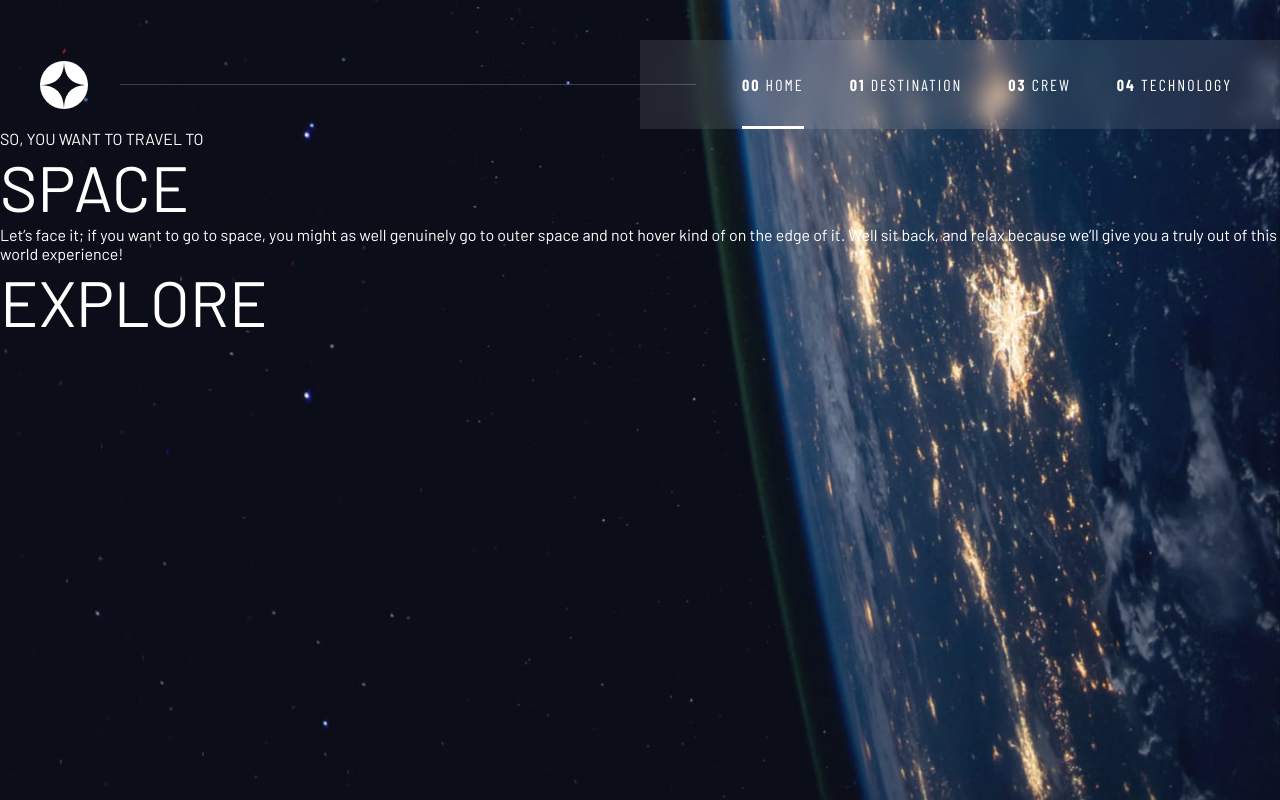
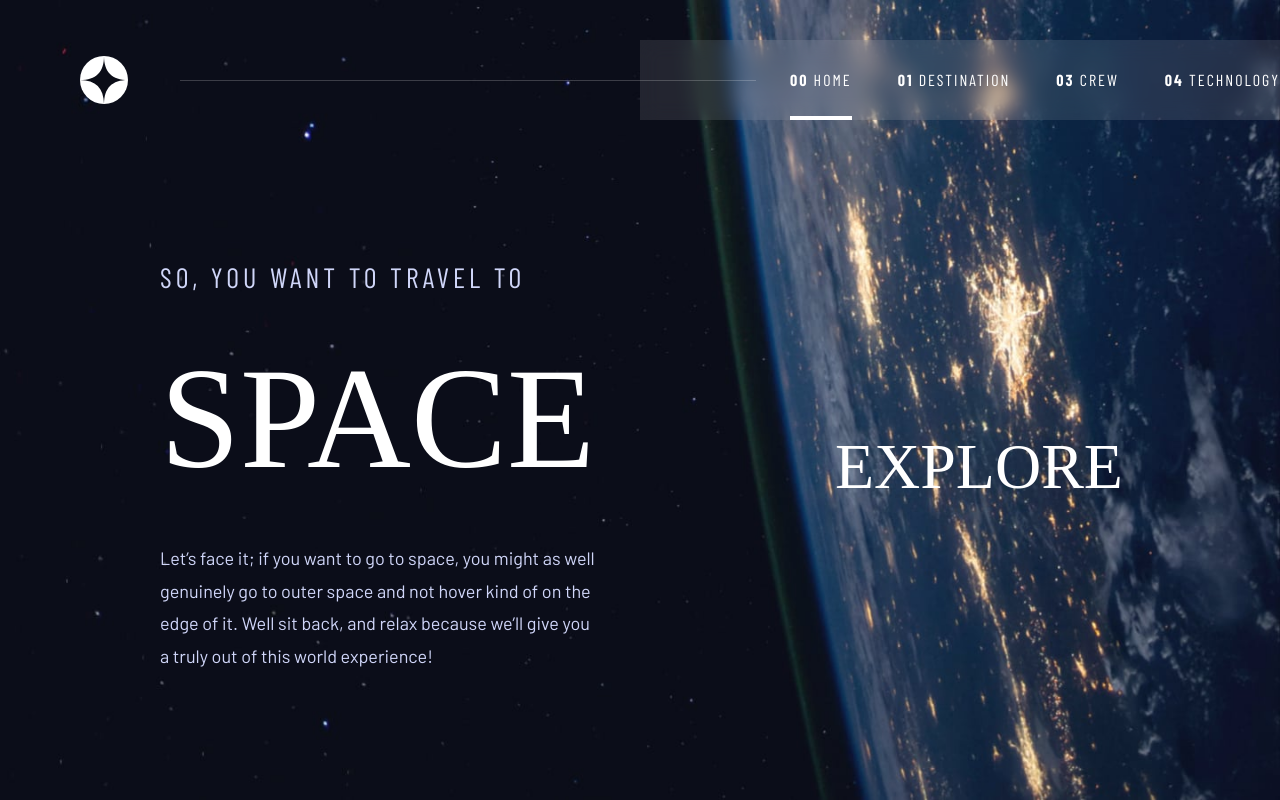
Before and after one commit to aminetiouk/space-tourism-website, a React (Vite) app: page / in a window 1280 px wide. Built offline with nearby package versions, Linux system fonts and the light colour scheme; a web font is replaced by a local one.

Commit message:
style(home): apply text presets, improve layout and spacing for hero section

```diff
--- a/src/App.css
+++ b/src/App.css
@@ -72,6 +72,7 @@ body {
   font-family: 'Barlow', sans-serif;
   color: var(--white);
   background-color: var(--blue-900);
+  height: 100vh;
 }
 
 /* Bellefair Text Presets */
@@ -117,6 +118,7 @@ body {
   line-height: 1.2;
   letter-spacing: 4px;
   text-transform: uppercase;
+  color: var(--blue-300);
 }
 
 .text-preset-7 {
@@ -140,6 +142,7 @@ body {
   font-size: 18px;
   line-height: 1.8;
   letter-spacing: 0px;
+  color: var(--blue-300);
 }
 
 /* Utility Classes */
@@ -179,30 +182,35 @@ body {
 
 /* Home */
 .home {
+  height: calc(100vh - 80px - 40px);
+  display: flex;
+  padding: var(--space-1600) 10rem;
 }
 
 .hero {
+  display: flex;
+  gap: 15rem;
+  margin-top: auto;
+  justify-content: space-between;
 }
 
 .hero-text {
+  flex: 1;
 }
 
-.hero-text p:nth-of-type(1) {
-}
-.hero-text p:nth-of-type(2) {
-  font-size: 4rem;
-}
-.hero-text p:nth-of-type(3) {
+.hero a {
+  align-self: center;
 }
 
 .hero-button {
   font-size: 4rem;
   color: var(--white);
+  align-self: center;
 }
 
 /* Header */
 .navbar {
-  margin-top: 40px;
+  padding-top: 40px;
 }
 
 .nav-content {
@@ -213,7 +221,7 @@ body {
 .nav-logo {
   height: 48px;
   width: 48px;
-  margin-left: 40px;
+  margin: 0 5rem;
 }
 
 .nav-line {
@@ -222,15 +230,15 @@ body {
   background-color: rgba(255, 255, 255, 0.2);
   margin-left: 20px;
   z-index: 999;
-  left: 100px;
+  left: 10rem;
   position: absolute;
 }
 
 .nav-links {
-  background-color: rgba(255, 255, 255, .1);
+  background-color: rgba(255, 255, 255, 0.1);
   backdrop-filter: blur(10px);
   display: flex;
-  padding: 35px 48px 35px 0;
+  height: 80px;
   width: calc(100vw / 2);
   margin-left: auto;
   justify-content: end;
@@ -242,13 +250,12 @@ body {
   position: relative;
 }
 
-
 .active::after {
-  content: "";
+  content: '';
   position: absolute;
-  height: 3px;
+  height: 4px;
   width: 100%;
   background-color: white;
   left: 0;
-  bottom: -35px;
+  bottom: -30px;
 }
--- a/src/components/Home.jsx
+++ b/src/components/Home.jsx
@@ -5,9 +5,9 @@ export default function Home() {
     <div className="home">
       <div className="hero">
         <section className="hero-text">
-          <p>SO, YOU WANT TO TRAVEL TO</p>
-          <p>SPACE</p>
-          <p>
+          <p className="text-preset-5">SO, YOU WANT TO TRAVEL TO</p>
+          <p className="text-preset-1">SPACE</p>
+          <p className="text-preset-9">
             Let’s face it; if you want to go to space, you might as well
             genuinely go to outer space and not hover kind of on the edge of it.
             Well sit back, and relax because we’ll give you a truly out of this
@@ -16,7 +16,7 @@ export default function Home() {
         </section>
 
         <Link to="/destination">
-          <button className="hero-button">EXPLORE</button>
+          <button className="hero-button text-preset-4">EXPLORE</button>
         </Link>
       </div>
     </div>
```
